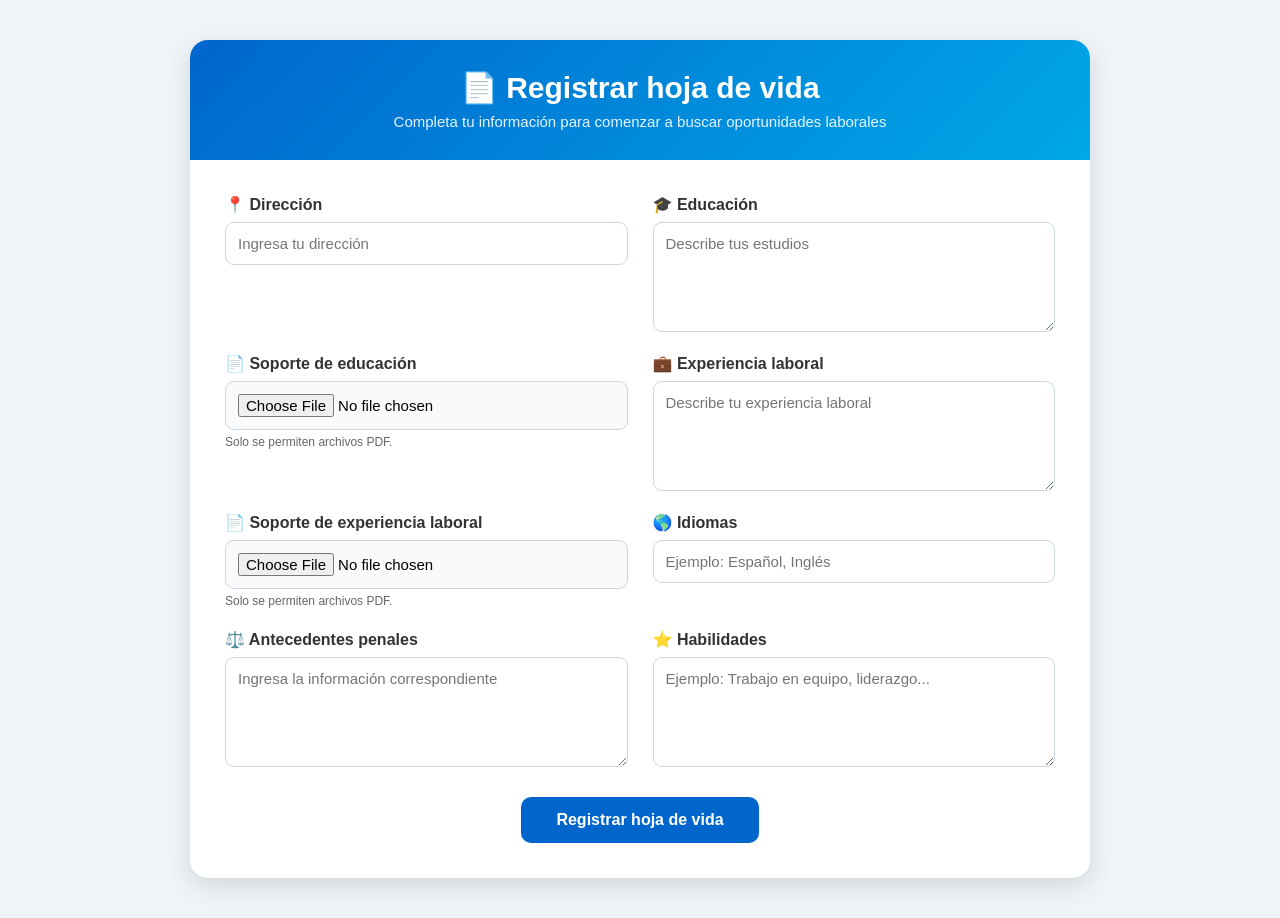
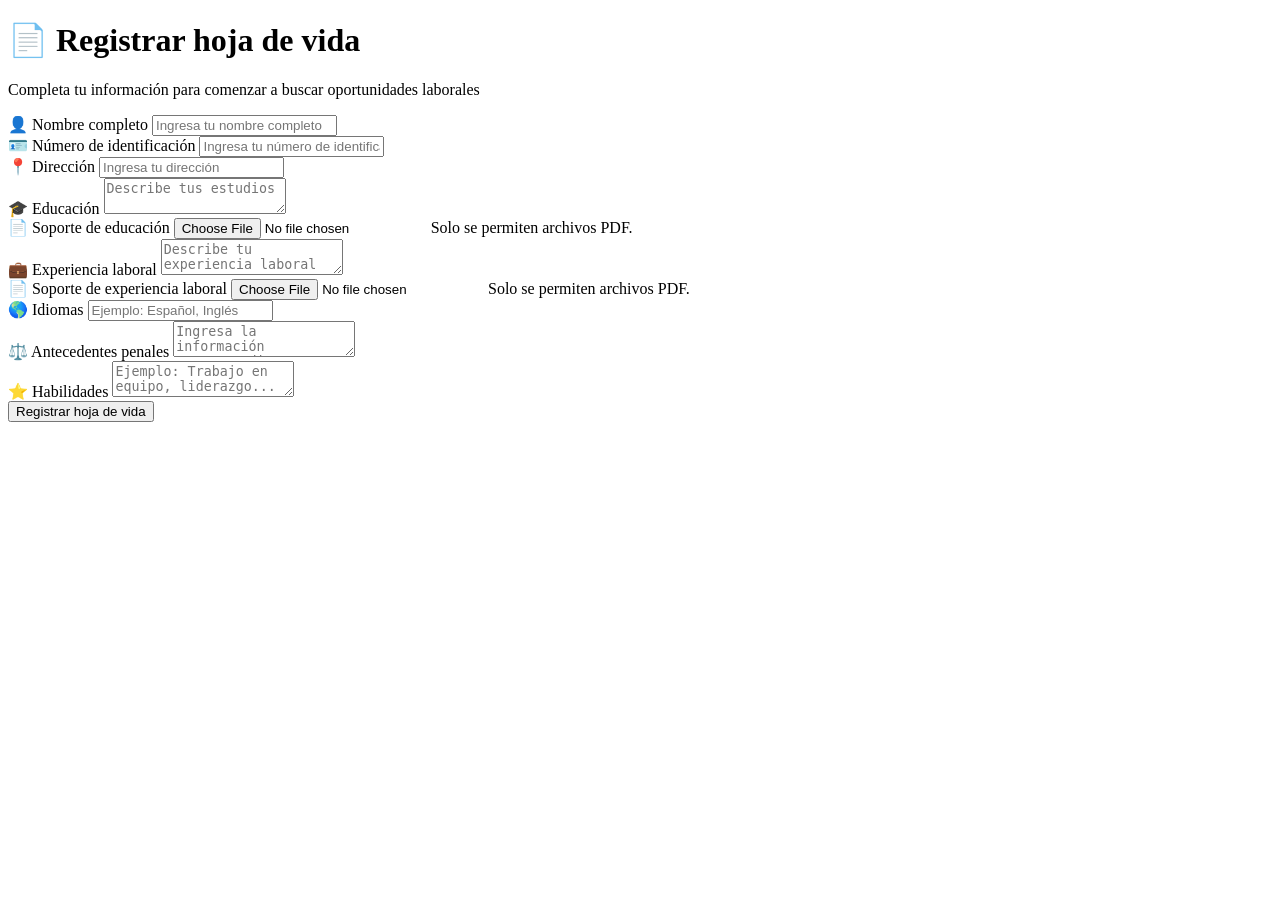
Before and after one commit to juanfernandollantensanchez-del/Empleate, a Django app: template app_hojaVida/templates/registro_hoja_vida.html in a window 1280 px wide. After the commit the page ends 422 px from the top, so only its background shows below. Run offline with Django 5.2, Linux system fonts and the light colour scheme; the template is opened without the code that fills it, so the values that code supplies are empty.

Commit message:
se quito el css y elimine un html innecesario

```diff
--- a/app_hojaVida/templates/registro_hoja_vida.html
+++ b/app_hojaVida/templates/registro_hoja_vida.html
@@ -1,152 +1,11 @@
+
 <!DOCTYPE html>
 <html lang="es">
 
 <head>
-
     <meta charset="UTF-8">
-
-    <meta name="viewport"
-          content="width=device-width, initial-scale=1.0">
-
+    <meta name="viewport" content="width=device-width, initial-scale=1.0">
     <title>Registrar hoja de vida</title>
-
-    <style>
-
-        * {
-            box-sizing: border-box;
-            margin: 0;
-            padding: 0;
-            font-family: Arial, sans-serif;
-        }
-
-        body {
-            background: #eef4f8;
-            min-height: 100vh;
-            padding: 40px 20px;
-        }
-
-        .contenedor {
-            max-width: 900px;
-            margin: auto;
-            background: white;
-            border-radius: 18px;
-            box-shadow: 0 8px 25px rgba(0,0,0,0.12);
-            overflow: hidden;
-        }
-
-        .encabezado {
-            background: linear-gradient(135deg, #0066cc, #00a8e8);
-            color: white;
-            padding: 30px;
-            text-align: center;
-        }
-
-        .encabezado h1 {
-            font-size: 30px;
-            margin-bottom: 8px;
-        }
-
-        .encabezado p {
-            font-size: 15px;
-            opacity: 0.9;
-        }
-
-        .formulario {
-            padding: 35px;
-        }
-
-        .fila {
-            display: grid;
-            grid-template-columns: 1fr 1fr;
-            gap: 25px;
-            margin-bottom: 22px;
-        }
-
-        .campo {
-            display: flex;
-            flex-direction: column;
-        }
-
-        .campo label {
-            font-weight: bold;
-            color: #333;
-            margin-bottom: 8px;
-        }
-
-        .campo input,
-        .campo textarea {
-            width: 100%;
-            padding: 12px;
-            border: 1px solid #ccd6df;
-            border-radius: 9px;
-            font-size: 15px;
-            outline: none;
-            transition: 0.3s;
-        }
-
-        .campo input:focus,
-        .campo textarea:focus {
-            border-color: #008fe5;
-            box-shadow: 0 0 0 3px rgba(0,143,229,0.12);
-        }
-
-        .campo textarea {
-            min-height: 110px;
-            resize: vertical;
-        }
-
-        .campo input[type="file"] {
-            background: #f8fafc;
-            cursor: pointer;
-        }
-
-        .info-pdf {
-            font-size: 12px;
-            color: #666;
-            margin-top: 5px;
-        }
-
-        .boton {
-            text-align: center;
-            margin-top: 30px;
-        }
-
-        button {
-            background: #0066cc;
-            color: white;
-            border: none;
-            padding: 14px 35px;
-            border-radius: 10px;
-            font-size: 16px;
-            font-weight: bold;
-            cursor: pointer;
-            transition: 0.3s;
-        }
-
-        button:hover {
-            background: #004c99;
-            transform: translateY(-2px);
-        }
-
-        @media (max-width: 700px) {
-
-            .fila {
-                grid-template-columns: 1fr;
-                gap: 18px;
-            }
-
-            .formulario {
-                padding: 25px 20px;
-            }
-
-            .encabezado h1 {
-                font-size: 24px;
-            }
-
-        }
-
-    </style>
-
 </head>
 
 <body>
@@ -164,13 +23,41 @@
 
         </div>
 
-
         <form class="formulario"
               method="POST"
               enctype="multipart/form-data">
 
             {% csrf_token %}
 
+            <!-- NOMBRE E IDENTIFICACIÓN -->
+
+            <div class="fila">
+
+                <div class="campo">
+
+                    <label>👤 Nombre completo</label>
+
+                    <input
+                        type="text"
+                        name="nombre_completo"
+                        placeholder="Ingresa tu nombre completo"
+                        required>
+
+                </div>
+
+                <div class="campo">
+
+                    <label>🪪 Número de identificación</label>
+
+                    <input
+                        type="text"
+                        name="identificacion"
+                        placeholder="Ingresa tu número de identificación"
+                        required>
+
+                </div>
+
+            </div>
 
             <div class="fila">
 
@@ -186,7 +73,6 @@
 
                 </div>
 
-
                 <div class="campo">
 
                     <label>🎓 Educación</label>
@@ -199,7 +85,6 @@
                 </div>
 
             </div>
-
 
             <div class="fila">
 
@@ -219,7 +104,6 @@
 
                 </div>
 
-
                 <div class="campo">
 
                     <label>💼 Experiencia laboral</label>
@@ -232,7 +116,6 @@
                 </div>
 
             </div>
-
 
             <div class="fila">
 
@@ -252,7 +135,6 @@
 
                 </div>
 
-
                 <div class="campo">
 
                     <label>🌎 Idiomas</label>
@@ -267,7 +149,6 @@
 
             </div>
 
-
             <div class="fila">
 
                 <div class="campo">
@@ -281,7 +162,6 @@
 
                 </div>
 
-
                 <div class="campo">
 
                     <label>⭐ Habilidades</label>
@@ -294,7 +174,6 @@
                 </div>
 
             </div>
-
 
             <div class="boton">
 
--- a/pr_empleate/urls.py
+++ b/pr_empleate/urls.py
@@ -13,7 +13,7 @@ urlpatterns = [
     ),
 
     path(
-        'empleate/',
+        '',
         include('app_hojaVida.urls')  # <-- Cambiado de 'app_empleate.urls' a 'app_hojaVida.urls'
     ),
 
```
Also changed, not shown: app_hojaVida/models.py (+6 -1 lines), app_hojaVida/registro_hoja_vida.html (deleted, +0 -44 lines), app_hojaVida/urls.py (+2 -7 lines), app_hojaVida/views.py (+27 -11 lines), app_hojaVida/migrations/0003_hojavida_identificacion_hojavida_nombre_completo.py (added), db.sqlite3, 6 other files.
